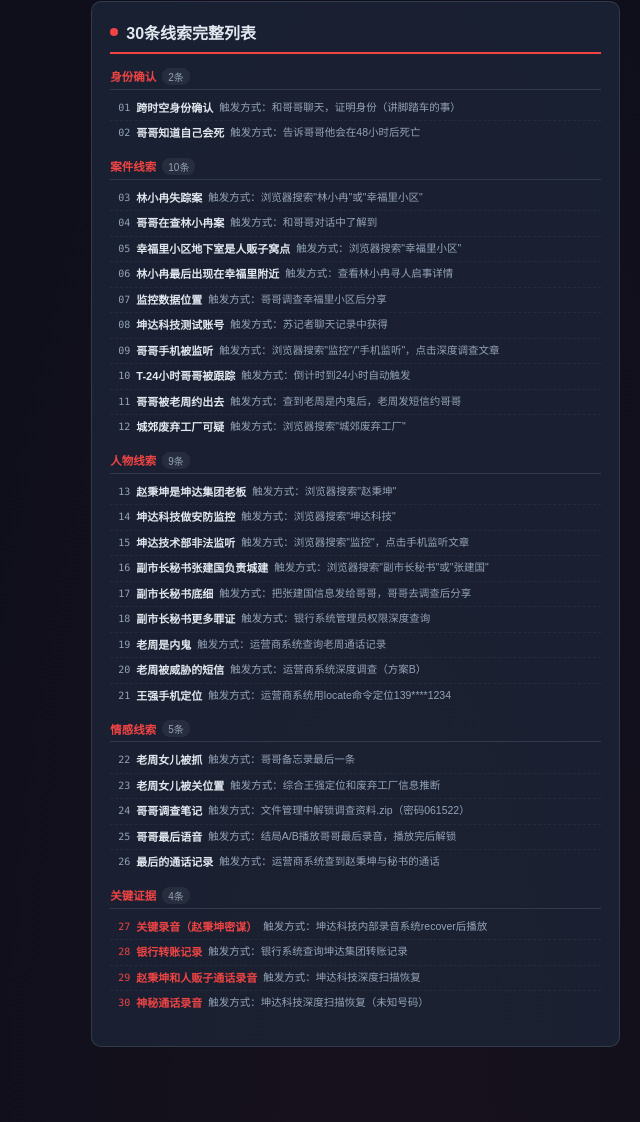
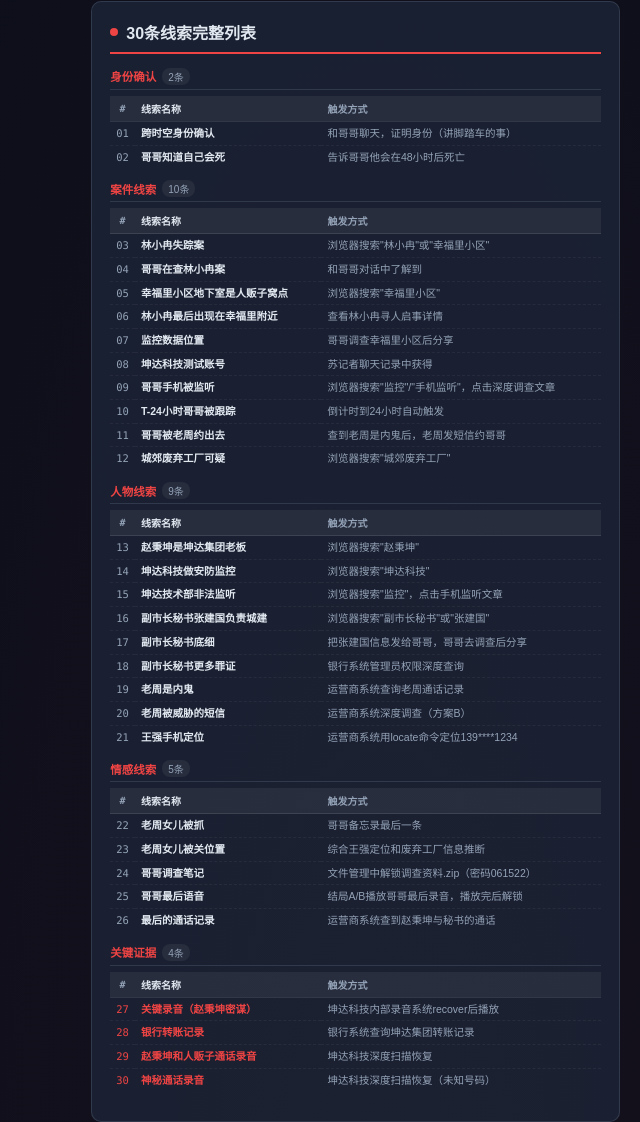
Before and after one commit to cherrong0120/countdown48guide, a plain HTML site: page index.html in a window 1280 px wide. Shown: the part 2069-3191 px from the top of the page, without its empty margins (640-1280 px from the left). Drawn offline with Linux system fonts and the light colour scheme.

Commit message:
Add files via upload

```diff
--- a/index.html
+++ b/index.html
@@ -361,6 +361,46 @@ body {
 .clue-list li.key-evidence .clue-name { color: var(--accent); }
 .clue-list li.key-evidence .clue-num { color: var(--accent); }
 
+/* 线索表格 */
+.clue-table {
+  width: 100%;
+  border-collapse: collapse;
+  font-size: 10.5px;
+  margin-bottom: 8px;
+}
+.clue-table th {
+  background: rgba(255,255,255,0.06);
+  color: var(--text-dim);
+  font-weight: 600;
+  padding: 5px 6px;
+  text-align: left;
+  border-bottom: 1px solid rgba(255,255,255,0.1);
+  font-size: 10px;
+}
+.clue-table td {
+  padding: 4px 6px;
+  border-bottom: 1px dashed rgba(255,255,255,0.05);
+  vertical-align: top;
+  line-height: 1.4;
+}
+.clue-table tr:last-child td { border-bottom: none; }
+.clue-table .col-num {
+  width: 24px;
+  font-family: "Consolas", monospace;
+  color: var(--text-dim);
+  text-align: center;
+}
+.clue-table .col-name {
+  width: 38%;
+  font-weight: 600;
+  color: var(--text);
+}
+.clue-table .col-trigger {
+  color: var(--text-dim);
+}
+.clue-table tr.key-evidence .col-num,
+.clue-table tr.key-evidence .col-name { color: var(--accent); }
+
 /* ===== A/B选择 ===== */
 .ab-row {
   display: grid;
@@ -677,62 +717,77 @@ body {
 
     <div class="clue-category">
       <div class="clue-category-title"><span>身份确认</span><span class="count">2条</span></div>
-      <ul class="clue-list">
-        <li><span class="clue-num">01</span><span class="clue-name">跨时空身份确认</span><span class="clue-desc">触发方式：和哥哥聊天，证明身份（讲脚踏车的事）</span></li>
-        <li><span class="clue-num">02</span><span class="clue-name">哥哥知道自己会死</span><span class="clue-desc">触发方式：告诉哥哥他会在48小时后死亡</span></li>
-      </ul>
+      <table class="clue-table">
+        <thead><tr><th class="col-num">#</th><th class="col-name">线索名称</th><th class="col-trigger">触发方式</th></tr></thead>
+        <tbody>
+          <tr><td class="col-num">01</td><td class="col-name">跨时空身份确认</td><td class="col-trigger">和哥哥聊天，证明身份（讲脚踏车的事）</td></tr>
+          <tr><td class="col-num">02</td><td class="col-name">哥哥知道自己会死</td><td class="col-trigger">告诉哥哥他会在48小时后死亡</td></tr>
+        </tbody>
+      </table>
     </div>
 
     <div class="clue-category">
       <div class="clue-category-title"><span>案件线索</span><span class="count">10条</span></div>
-      <ul class="clue-list">
-        <li><span class="clue-num">03</span><span class="clue-name">林小冉失踪案</span><span class="clue-desc">触发方式：浏览器搜索"林小冉"或"幸福里小区"</span></li>
-        <li><span class="clue-num">04</span><span class="clue-name">哥哥在查林小冉案</span><span class="clue-desc">触发方式：和哥哥对话中了解到</span></li>
-        <li><span class="clue-num">05</span><span class="clue-name">幸福里小区地下室是人贩子窝点</span><span class="clue-desc">触发方式：浏览器搜索"幸福里小区"</span></li>
-        <li><span class="clue-num">06</span><span class="clue-name">林小冉最后出现在幸福里附近</span><span class="clue-desc">触发方式：查看林小冉寻人启事详情</span></li>
-        <li><span class="clue-num">07</span><span class="clue-name">监控数据位置</span><span class="clue-desc">触发方式：哥哥调查幸福里小区后分享</span></li>
-        <li><span class="clue-num">08</span><span class="clue-name">坤达科技测试账号</span><span class="clue-desc">触发方式：苏记者聊天记录中获得</span></li>
-        <li><span class="clue-num">09</span><span class="clue-name">哥哥手机被监听</span><span class="clue-desc">触发方式：浏览器搜索"监控"/"手机监听"，点击深度调查文章</span></li>
-        <li><span class="clue-num">10</span><span class="clue-name">T-24小时哥哥被跟踪</span><span class="clue-desc">触发方式：倒计时到24小时自动触发</span></li>
-        <li><span class="clue-num">11</span><span class="clue-name">哥哥被老周约出去</span><span class="clue-desc">触发方式：查到老周是内鬼后，老周发短信约哥哥</span></li>
-        <li><span class="clue-num">12</span><span class="clue-name">城郊废弃工厂可疑</span><span class="clue-desc">触发方式：浏览器搜索"城郊废弃工厂"</span></li>
-      </ul>
+      <table class="clue-table">
+        <thead><tr><th class="col-num">#</th><th class="col-name">线索名称</th><th class="col-trigger">触发方式</th></tr></thead>
+        <tbody>
+          <tr><td class="col-num">03</td><td class="col-name">林小冉失踪案</td><td class="col-trigger">浏览器搜索"林小冉"或"幸福里小区"</td></tr>
+          <tr><td class="col-num">04</td><td class="col-name">哥哥在查林小冉案</td><td class="col-trigger">和哥哥对话中了解到</td></tr>
+          <tr><td class="col-num">05</td><td class="col-name">幸福里小区地下室是人贩子窝点</td><td class="col-trigger">浏览器搜索"幸福里小区"</td></tr>
+          <tr><td class="col-num">06</td><td class="col-name">林小冉最后出现在幸福里附近</td><td class="col-trigger">查看林小冉寻人启事详情</td></tr>
+          <tr><td class="col-num">07</td><td class="col-name">监控数据位置</td><td class="col-trigger">哥哥调查幸福里小区后分享</td></tr>
+          <tr><td class="col-num">08</td><td class="col-name">坤达科技测试账号</td><td class="col-trigger">苏记者聊天记录中获得</td></tr>
+          <tr><td class="col-num">09</td><td class="col-name">哥哥手机被监听</td><td class="col-trigger">浏览器搜索"监控"/"手机监听"，点击深度调查文章</td></tr>
+          <tr><td class="col-num">10</td><td class="col-name">T-24小时哥哥被跟踪</td><td class="col-trigger">倒计时到24小时自动触发</td></tr>
+          <tr><td class="col-num">11</td><td class="col-name">哥哥被老周约出去</td><td class="col-trigger">查到老周是内鬼后，老周发短信约哥哥</td></tr>
+          <tr><td class="col-num">12</td><td class="col-name">城郊废弃工厂可疑</td><td class="col-trigger">浏览器搜索"城郊废弃工厂"</td></tr>
+        </tbody>
+      </table>
     </div>
 
     <div class="clue-category">
       <div class="clue-category-title"><span>人物线索</span><span class="count">9条</span></div>
-      <ul class="clue-list">
-        <li><span class="clue-num">13</span><span class="clue-name">赵秉坤是坤达集团老板</span><span class="clue-desc">触发方式：浏览器搜索"赵秉坤"</span></li>
-        <li><span class="clue-num">14</span><span class="clue-name">坤达科技做安防监控</span><span class="clue-desc">触发方式：浏览器搜索"坤达科技"</span></li>
-        <li><span class="clue-num">15</span><span class="clue-name">坤达技术部非法监听</span><span class="clue-desc">触发方式：浏览器搜索"监控"，点击手机监听文章</span></li>
-        <li><span class="clue-num">16</span><span class="clue-name">副市长秘书张建国负责城建</span><span class="clue-desc">触发方式：浏览器搜索"副市长秘书"或"张建国"</span></li>
-        <li><span class="clue-num">17</span><span class="clue-name">副市长秘书底细</span><span class="clue-desc">触发方式：把张建国信息发给哥哥，哥哥去调查后分享</span></li>
-        <li><span class="clue-num">18</span><span class="clue-name">副市长秘书更多罪证</span><span class="clue-desc">触发方式：银行系统管理员权限深度查询</span></li>
-        <li><span class="clue-num">19</span><span class="clue-name">老周是内鬼</span><span class="clue-desc">触发方式：运营商系统查询老周通话记录</span></li>
-        <li><span class="clue-num">20</span><span class="clue-name">老周被威胁的短信</span><span class="clue-desc">触发方式：运营商系统深度调查（方案B）</span></li>
-        <li><span class="clue-num">21</span><span class="clue-name">王强手机定位</span><span class="clue-desc">触发方式：运营商系统用locate命令定位139****1234</span></li>
-      </ul>
+      <table class="clue-table">
+        <thead><tr><th class="col-num">#</th><th class="col-name">线索名称</th><th class="col-trigger">触发方式</th></tr></thead>
+        <tbody>
+          <tr><td class="col-num">13</td><td class="col-name">赵秉坤是坤达集团老板</td><td class="col-trigger">浏览器搜索"赵秉坤"</td></tr>
+          <tr><td class="col-num">14</td><td class="col-name">坤达科技做安防监控</td><td class="col-trigger">浏览器搜索"坤达科技"</td></tr>
+          <tr><td class="col-num">15</td><td class="col-name">坤达技术部非法监听</td><td class="col-trigger">浏览器搜索"监控"，点击手机监听文章</td></tr>
+          <tr><td class="col-num">16</td><td class="col-name">副市长秘书张建国负责城建</td><td class="col-trigger">浏览器搜索"副市长秘书"或"张建国"</td></tr>
+          <tr><td class="col-num">17</td><td class="col-name">副市长秘书底细</td><td class="col-trigger">把张建国信息发给哥哥，哥哥去调查后分享</td></tr>
+          <tr><td class="col-num">18</td><td class="col-name">副市长秘书更多罪证</td><td class="col-trigger">银行系统管理员权限深度查询</td></tr>
+          <tr><td class="col-num">19</td><td class="col-name">老周是内鬼</td><td class="col-trigger">运营商系统查询老周通话记录</td></tr>
+          <tr><td class="col-num">20</td><td class="col-name">老周被威胁的短信</td><td class="col-trigger">运营商系统深度调查（方案B）</td></tr>
+          <tr><td class="col-num">21</td><td class="col-name">王强手机定位</td><td class="col-trigger">运营商系统用locate命令定位139****1234</td></tr>
+        </tbody>
+      </table>
     </div>
 
     <div class="clue-category">
       <div class="clue-category-title"><span>情感线索</span><span class="count">5条</span></div>
-      <ul class="clue-list">
-        <li><span class="clue-num">22</span><span class="clue-name">老周女儿被抓</span><span class="clue-desc">触发方式：哥哥备忘录最后一条</span></li>
-        <li><span class="clue-num">23</span><span class="clue-name">老周女儿被关位置</span><span class="clue-desc">触发方式：综合王强定位和废弃工厂信息推断</span></li>
-        <li><span class="clue-num">24</span><span class="clue-name">哥哥调查笔记</span><span class="clue-desc">触发方式：文件管理中解锁调查资料.zip（密码061522）</span></li>
-        <li><span class="clue-num">25</span><span class="clue-name">哥哥最后语音</span><span class="clue-desc">触发方式：结局A/B播放哥哥最后录音，播放完后解锁</span></li>
-        <li><span class="clue-num">26</span><span class="clue-name">最后的通话记录</span><span class="clue-desc">触发方式：运营商系统查到赵秉坤与秘书的通话</span></li>
-      </ul>
+      <table class="clue-table">
+        <thead><tr><th class="col-num">#</th><th class="col-name">线索名称</th><th class="col-trigger">触发方式</th></tr></thead>
+        <tbody>
+          <tr><td class="col-num">22</td><td class="col-name">老周女儿被抓</td><td class="col-trigger">哥哥备忘录最后一条</td></tr>
+          <tr><td class="col-num">23</td><td class="col-name">老周女儿被关位置</td><td class="col-trigger">综合王强定位和废弃工厂信息推断</td></tr>
+          <tr><td class="col-num">24</td><td class="col-name">哥哥调查笔记</td><td class="col-trigger">文件管理中解锁调查资料.zip（密码061522）</td></tr>
+          <tr><td class="col-num">25</td><td class="col-name">哥哥最后语音</td><td class="col-trigger">结局A/B播放哥哥最后录音，播放完后解锁</td></tr>
+          <tr><td class="col-num">26</td><td class="col-name">最后的通话记录</td><td class="col-trigger">运营商系统查到赵秉坤与秘书的通话</td></tr>
+        </tbody>
+      </table>
     </div>
 
     <div class="clue-category">
       <div class="clue-category-title"><span>关键证据</span><span class="count">4条</span></div>
-      <ul class="clue-list">
-        <li class="key-evidence"><span class="clue-num">27</span><span class="clue-name">关键录音（赵秉坤密谋）</span><span class="clue-desc">触发方式：坤达科技内部录音系统recover后播放</span></li>
-        <li class="key-evidence"><span class="clue-num">28</span><span class="clue-name">银行转账记录</span><span class="clue-desc">触发方式：银行系统查询坤达集团转账记录</span></li>
-        <li class="key-evidence"><span class="clue-num">29</span><span class="clue-name">赵秉坤和人贩子通话录音</span><span class="clue-desc">触发方式：坤达科技深度扫描恢复</span></li>
-        <li class="key-evidence"><span class="clue-num">30</span><span class="clue-name">神秘通话录音</span><span class="clue-desc">触发方式：坤达科技深度扫描恢复（未知号码）</span></li>
-      </ul>
+      <table class="clue-table">
+        <thead><tr><th class="col-num">#</th><th class="col-name">线索名称</th><th class="col-trigger">触发方式</th></tr></thead>
+        <tbody>
+          <tr class="key-evidence"><td class="col-num">27</td><td class="col-name">关键录音（赵秉坤密谋）</td><td class="col-trigger">坤达科技内部录音系统recover后播放</td></tr>
+          <tr class="key-evidence"><td class="col-num">28</td><td class="col-name">银行转账记录</td><td class="col-trigger">银行系统查询坤达集团转账记录</td></tr>
+          <tr class="key-evidence"><td class="col-num">29</td><td class="col-name">赵秉坤和人贩子通话录音</td><td class="col-trigger">坤达科技深度扫描恢复</td></tr>
+          <tr class="key-evidence"><td class="col-num">30</td><td class="col-name">神秘通话录音</td><td class="col-trigger">坤达科技深度扫描恢复（未知号码）</td></tr>
+        </tbody>
+      </table>
     </div>
   </div>
 
```
